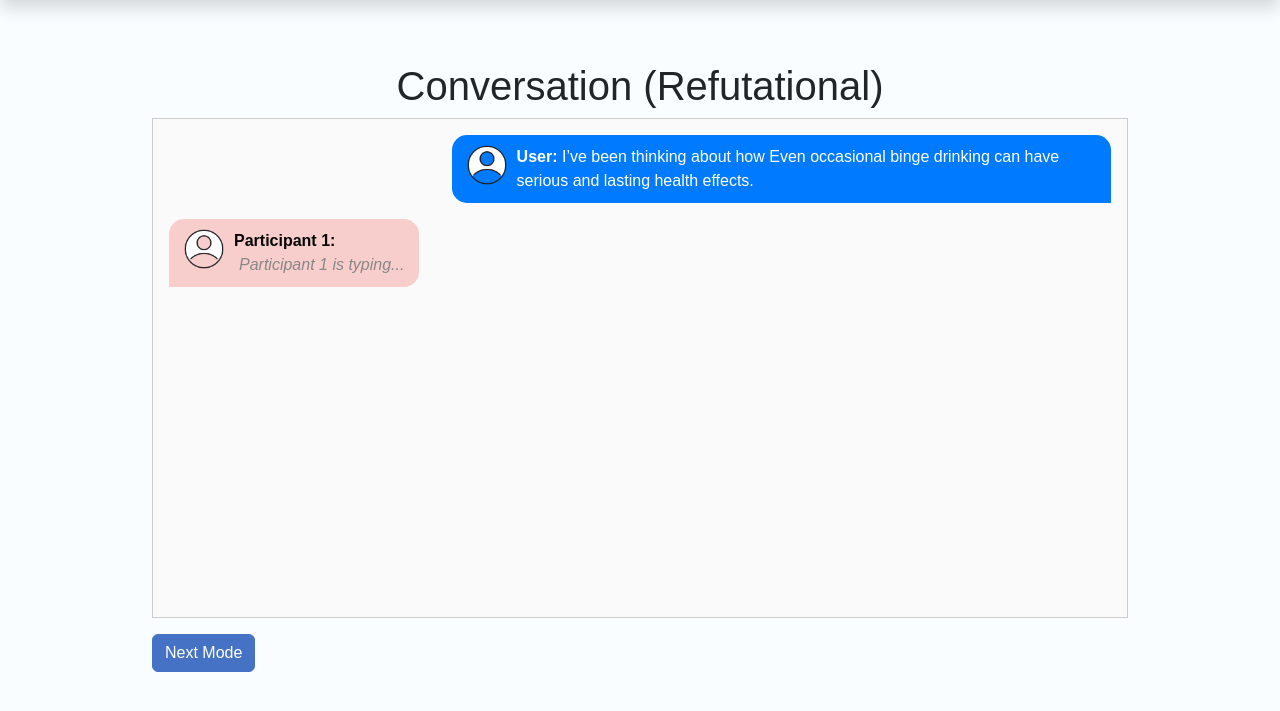
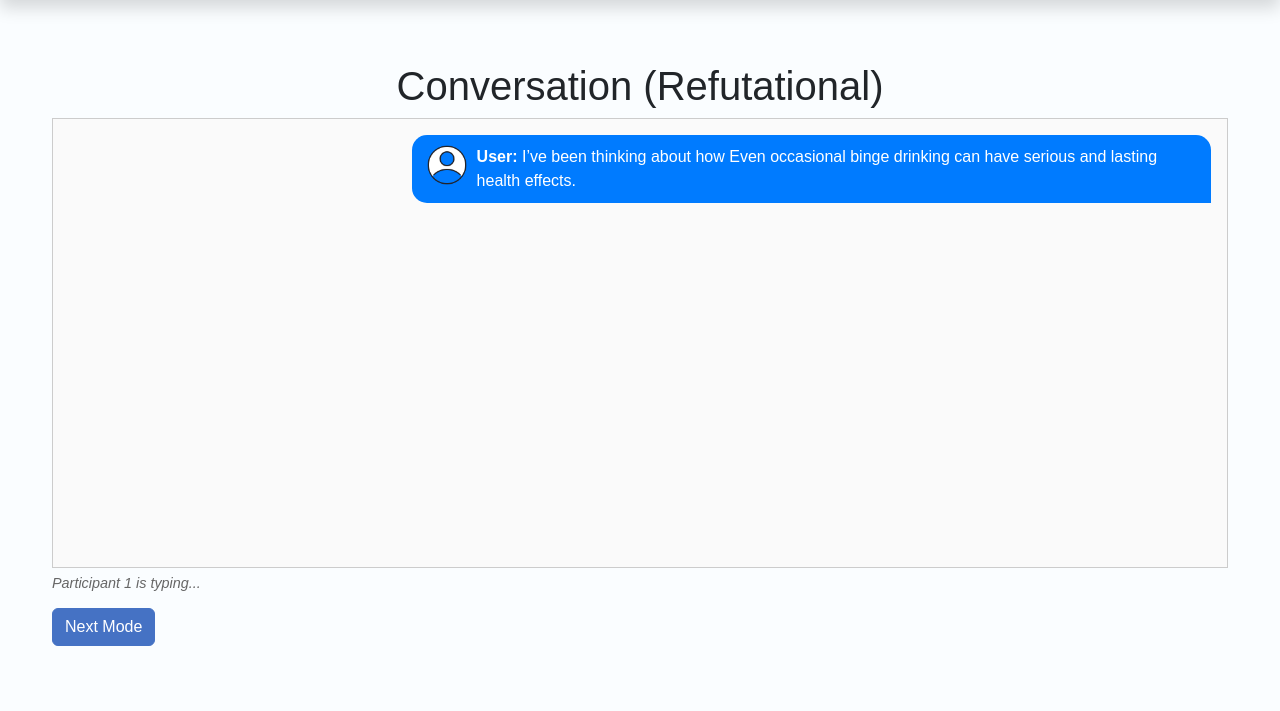
Before and after one commit to Crowd-Computing-Oulu/Multiparty-Inoculation-with-LLM, a Flask app: page /conversation/1 in a window 1280 px wide. Shown: the part 56-767 px from the top of the page. Run offline with Flask 3, Linux system fonts and the light colour scheme; some web fonts are replaced.

Commit message:
Frontend Update 4

```diff
--- a/static/css/style.css
+++ b/static/css/style.css
@@ -156,10 +156,21 @@ body {
 .message { opacity: 0; transition: opacity 0.5s ease-in; }
 
 .typing-dots {
+    position: absolute;      /* position relative to #chat */
+    bottom: 10px;            /* 10px from the bottom */
+    left: 10px;              /* 10px from the left */
     font-style: italic;
-    color: #888;
-    margin-left: 5px;
+    color: #555;
+    font-size: 0.9rem;
+    z-index: 10;
 }
+
+
+.typing-dots::before {
+    content: "💬 "; /* optional bubble icon before typing */
+    margin-right: 5px;
+}
+
 
 .mention {
     background-color: #fffa65;
@@ -174,10 +185,8 @@ body {
   border-radius: 4px;
 }
 
-.message {
-    opacity: 0;
-    transition: opacity 0.5s ease-in;
-}
+
+.message { opacity: 1; transition: opacity 0.5s ease-in; }
 
 /* Chat container styling */
 #chat {
--- a/templates/conversation.html
+++ b/templates/conversation.html
@@ -4,7 +4,7 @@
 <body>
 {% include 'includes/navbar.html' %}
 
-<div class="container mt-5" style="max-width:1000px; margin:auto;">
+<div class="container mt-5" style="max-width:1200px; margin:auto;">
 
     {% if finished %}
         <h1 class="text-center">✅ You’ve finished all conversation modes for this topic!</h1>
@@ -15,47 +15,19 @@
     {% else %}
         <h1 class="text-center">Conversation ({{ mode|capitalize }})</h1>
 
-        <!--  CHAT WINDOW -->
-        <div id="chat" style="border:1px solid #ccc; height:500px; overflow-y:auto; padding:1rem; background:#fafafa;">
-            {% for line in history %}
-                {% set parts = line.split(":", 1) %}
-                {% set speaker = parts[0].strip() %}
-                {% set msg = (parts[1] if parts|length > 1 else '') %}
+        <!-- CHAT WINDOW -->
+        <div id="chat" style="border:1px solid #ccc; max-height:450px; overflow-y:auto; padding:1rem; background:#fafafa;">
+            <!-- messages inserted dynamically -->
+        </div>
 
-                {% if speaker == 'Participant' %}
-                    {% set speaker = 'User' %}
-                    {% set speaker_class = 'participant' %}
-                    {% set speaker_img = '/static/img/participant.png' %}
-                {% elif speaker == 'MisInfoBot' %}
-                    {% set speaker = 'Participant 1' %}
-                    {% set speaker_class = 'misinfo-bot' %}
-                    {% set speaker_img = '/static/img/misinfo.png' %}
-                {% elif speaker == 'SupportBot' %}
-                    {% set speaker = 'Participant 2' %}
-                    {% set speaker_class = 'supportive-bot' %}
-                    {% set speaker_img = '/static/img/support.png' %}
-                {% elif speaker == 'RefutationalBot' %}
-                    {% set speaker = 'Participant 3' %}
-                    {% set speaker_class = 'refutational-bot' %}
-                    {% set speaker_img = '/static/img/refutational.png' %}
-                {% elif speaker == 'PrebunkingBot' %}
-                    {% set speaker = 'Participant 4' %}
-                    {% set speaker_class = 'prebunking-bot' %}
-                    {% set speaker_img = '/static/img/prebunking.png' %}
-                {% else %}
-                    {% set speaker_class = 'bot' %}
-                    {% set speaker_img = '/static/img/bot.png' %}
-                {% endif %}
-
-                <div class="message d-flex align-items-start mb-3 {{ speaker_class }}">
-                    <img src="{{ speaker_img }}" alt="{{ speaker }}" style="width:40px; height:40px; border-radius:50%; margin-right:10px;">
-                    <div class="msg-text">
-                        <strong class="speaker">{{ speaker }}:</strong>
-                        <span class="body" data-msg="{{ msg|e }}"></span>
-                    </div>
-                </div>
-            {% endfor %}
-        </div>
+        <!-- Typing indicator below chat, fixed height reserves space so layout doesn't jump -->
+        <div id="typing-indicator" style="
+            height: 24px;
+            padding: 5px 0;
+            font-style: italic;
+            color: #666;
+            visibility: hidden;
+        "></div>
 
         {% if step < total %}
             <a href="/next_mode/{{ lesson_id }}" class="btn btn-primary mt-3">Next Mode</a>
@@ -68,9 +40,8 @@
 
 {% include 'includes/footer.html' %}
 
-
 <script>
-// Map old mention names to new ones
+const chatHistory = {{ history|tojson }};
 const mentionMap = {
     "Participant": "User",
     "MisInfoBot": "Participant 1",
@@ -79,30 +50,54 @@ const mentionMap = {
     "PrebunkingBot": "Participant 4"
 };
 
-// Render message with mentions highlighted and URLs clickable
+function escapeHTML(str) {
+  return str.replace(/[&<>"']/g, function(m) {
+    switch (m) {
+      case '&': return '&amp;';
+      case '<': return '&lt;';
+      case '>': return '&gt;';
+      case '"': return '&quot;';
+      case "'": return '&#39;';
+    }
+  });
+}
+
 function renderMessage(text) {
-    const esc = s => s.replace(/&/g, "&amp;").replace(/</g, "&lt;").replace(/>/g, "&gt;");
-    let html = esc(text);
+    text = escapeHTML(text);
 
-    // URLs → clickable
-    html = html.replace(
-        /(https?:\/\/[^\s<>"']*[^\s.,;:!?<>"'])/g,
+    text = text.replace(
+        /\[([^\]]+)\]\((https?:\/\/[^\s)]+)\)/g,
+        '<a href="$2" target="_blank" rel="noopener">$1</a>'
+    );
+
+    text = text.replace(
+        /(https?:\/\/[^\s<>"']+)(?![^<]*<\/a>)/g,
         '<a href="$1" target="_blank" rel="noopener">$1</a>'
     );
 
-    // @mentions → highlight
-    html = html.replace(/(^|[\s])@([A-Za-z0-9_]+)/g, (match, space, name) => {
+    text = text.replace(/(^|[\s])@([A-Za-z0-9_]+)/g, (match, space, name) => {
         const newName = mentionMap[name] || name;
         return `${space}<span class="mention">@${newName}</span>`;
     });
 
-    html = html.replace(/\n/g, "<br>");
-    return html;
+    text = text.replace(/\n/g, "<br>");
+    return text;
+}
+
+function getSpeakerData(speaker) {
+    switch(speaker) {
+        case 'Participant': return {name:'User', img:'/static/img/participant.png', class:'participant'};
+        case 'MisInfoBot': return {name:'Participant 1', img:'/static/img/misinfo.png', class:'misinfo-bot'};
+        case 'SupportBot': return {name:'Participant 2', img:'/static/img/support.png', class:'supportive-bot'};
+        case 'RefutationalBot': return {name:'Participant 3', img:'/static/img/refutational.png', class:'refutational-bot'};
+        case 'PrebunkingBot': return {name:'Participant 4', img:'/static/img/prebunking.png', class:'prebunking-bot'};
+        default: return {name:'Bot', img:'/static/img/bot.png', class:'bot'};
+    }
 }
 
 document.addEventListener("DOMContentLoaded", () => {
     const chat = document.getElementById("chat");
-    const messages = Array.from(document.querySelectorAll(".message"));
+    const typingEl = document.getElementById("typing-indicator");
     let index = 0;
 
     function scrollToBottom(el) {
@@ -110,50 +105,53 @@ document.addEventListener("DOMContentLoaded", () => {
     }
 
     function showNextMessage() {
-    if (index >= messages.length) return;
+        if (index >= chatHistory.length) return;
 
-    const msgEl = messages[index];
-    const bodyEl = msgEl.querySelector(".body");
-    const rawText = bodyEl.dataset.msg || "";
-    const isParticipant = msgEl.classList.contains('participant');
+        const line = chatHistory[index];
+        const colonIndex = line.indexOf(":");
+        const rawSpeaker = line.substring(0, colonIndex).trim();
+        const rawMsg = line.substring(colonIndex + 1).trim();
+        const speakerData = getSpeakerData(rawSpeaker);
 
-    msgEl.style.opacity = 1;
+        function appendBubble() {
+            typingEl.textContent = "";
+            typingEl.style.visibility = "hidden";
 
-    if (isParticipant) {
-        //  User messages show instantly
-        bodyEl.innerHTML = renderMessage(rawText);
-        scrollToBottom(msgEl);
-        index++;
-        setTimeout(showNextMessage, 1000); // short delay before next message
-    } else {
-        // Bot messages: show typing first
-        const typing = document.createElement('div');
-        typing.className = 'typing-dots';
-        const speakerName = msgEl.querySelector('.speaker').innerText.replace(':','');
-        typing.innerText = `${speakerName} is typing...`;
-        msgEl.querySelector('.msg-text').appendChild(typing);
+            const messageEl = document.createElement("div");
+            messageEl.className = `message d-flex align-items-start mb-3 ${speakerData.class}`;
 
-        // scroll to typing indicator
-        scrollToBottom(typing);
+            const img = document.createElement("img");
+            img.src = speakerData.img;
+            img.alt = speakerData.name;
+            img.style = "width:40px; height:40px; border-radius:50%; margin-right:10px;";
 
-        //  10-second typing delay
-        setTimeout(() => {
-            typing.remove();
-            bodyEl.innerHTML = renderMessage(rawText);
+            const msgText = document.createElement("div");
+            msgText.className = "msg-text";
+            msgText.innerHTML = `<strong class="speaker">${speakerData.name}:</strong>
+                                 <span class="body">${renderMessage(rawMsg)}</span>`;
 
-            // scroll to final message
-            scrollToBottom(msgEl);
+            messageEl.appendChild(img);
+            messageEl.appendChild(msgText);
+            chat.appendChild(messageEl);
 
+            scrollToBottom(messageEl);
             index++;
-            setTimeout(showNextMessage, 1000); // short pause before next message
-        }, 10000); // 10 seconds typing
+            setTimeout(showNextMessage, 500);
+        }
+
+        if (rawSpeaker === 'Participant') {
+            appendBubble(); // user messages show instantly
+        } else {
+            typingEl.textContent = `${speakerData.name} is typing...`;
+            typingEl.style.visibility = "visible";
+            scrollToBottom(typingEl);
+
+            setTimeout(appendBubble, 10000); // bot messages delayed
+        }
     }
-}
 
-    messages.forEach(m => m.style.opacity = 0);
     showNextMessage();
 });
-
 </script>
 
 </body>
```
